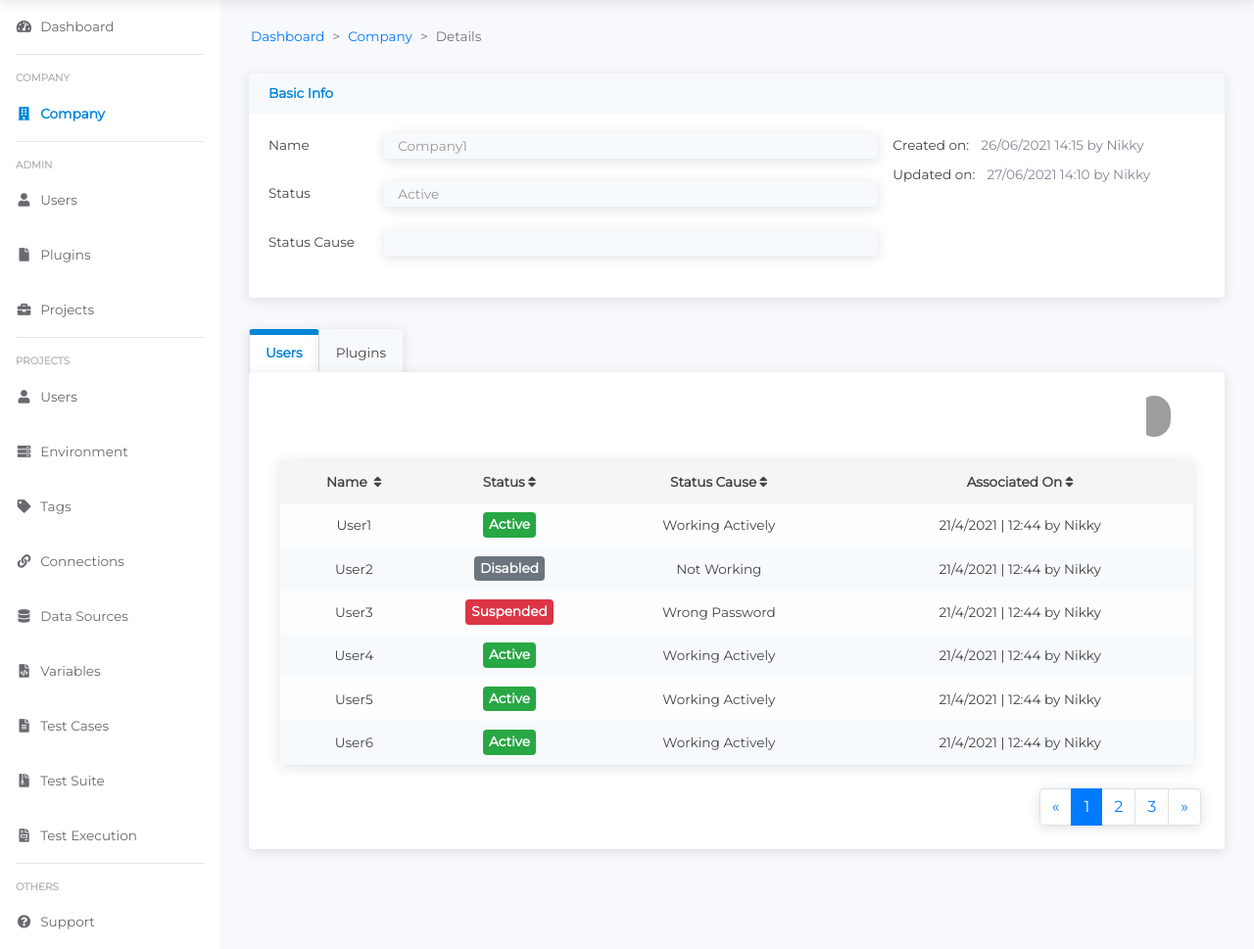
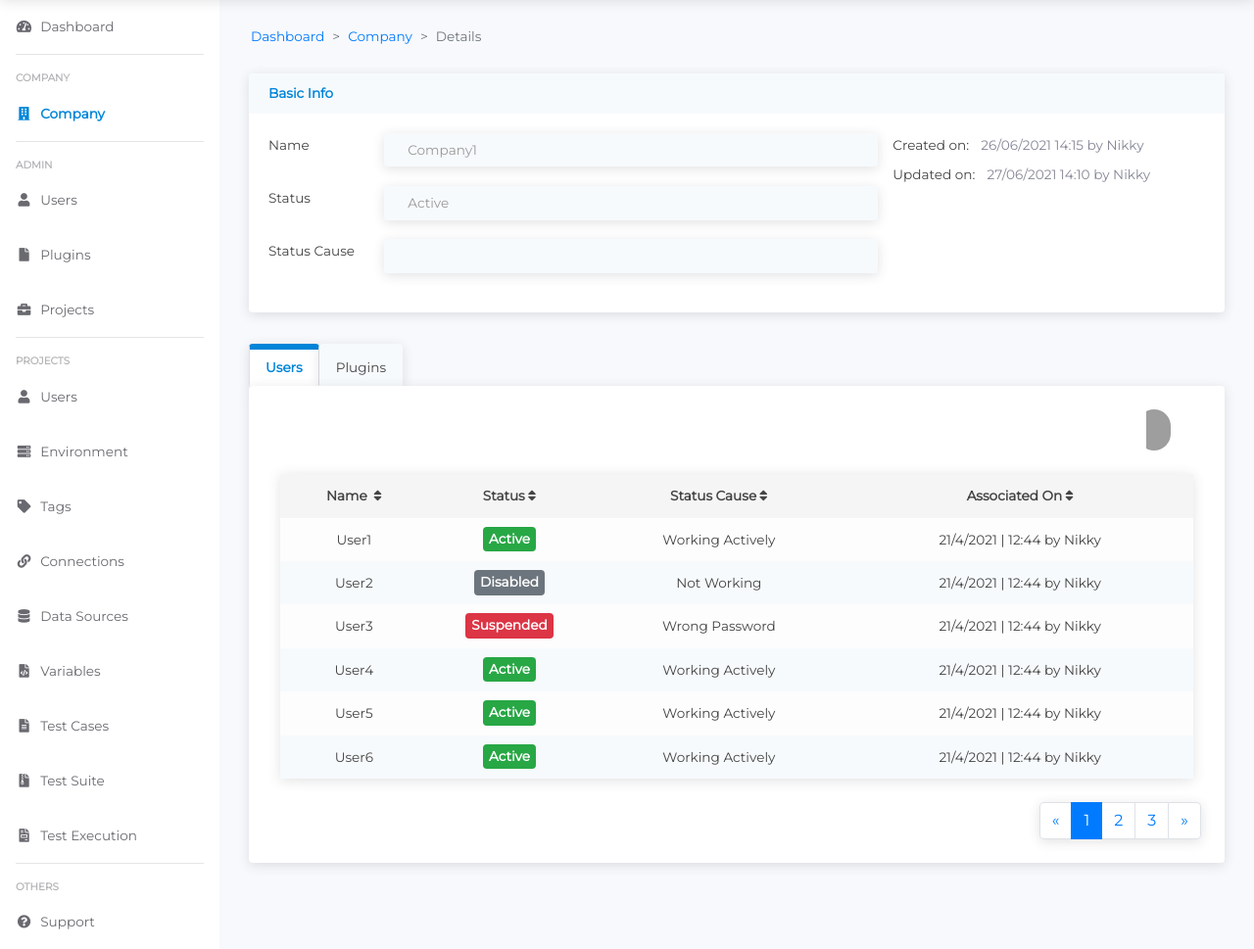
Before and after one commit to ablessy03/TestFramework, a PHP site: page /company-details.html in a window 1280 px wide. Shown: the part 55-1024 px from the top of the page at 98% size. Run offline with PHP 8.4, Linux system fonts and the light colour scheme; some libraries are stand-ins or nearby versions; grey boxes are pictures that could not be loaded.

Commit message:
Update style.css

```diff
--- a/css/style.css
+++ b/css/style.css
@@ -287,10 +287,12 @@ input::-webkit-search-cancel-button {
 }
 
 .card-body input {
-	float: right;
+    float: right;
     background-color: #F7FAFC;
     border: 0px;
     border-radius: 0.25rem;
+    padding: 6px 12px;
+    font-size: 15px;
 }
 
  .card-body input[type="text"]::placeholder {
@@ -327,7 +329,7 @@ input::-webkit-search-cancel-button {
 }
 
 .card-body .form-group {
-    margin-bottom: 1.2rem;
+    margin-bottom: 1.5rem;
 }
 
 .row {
```
